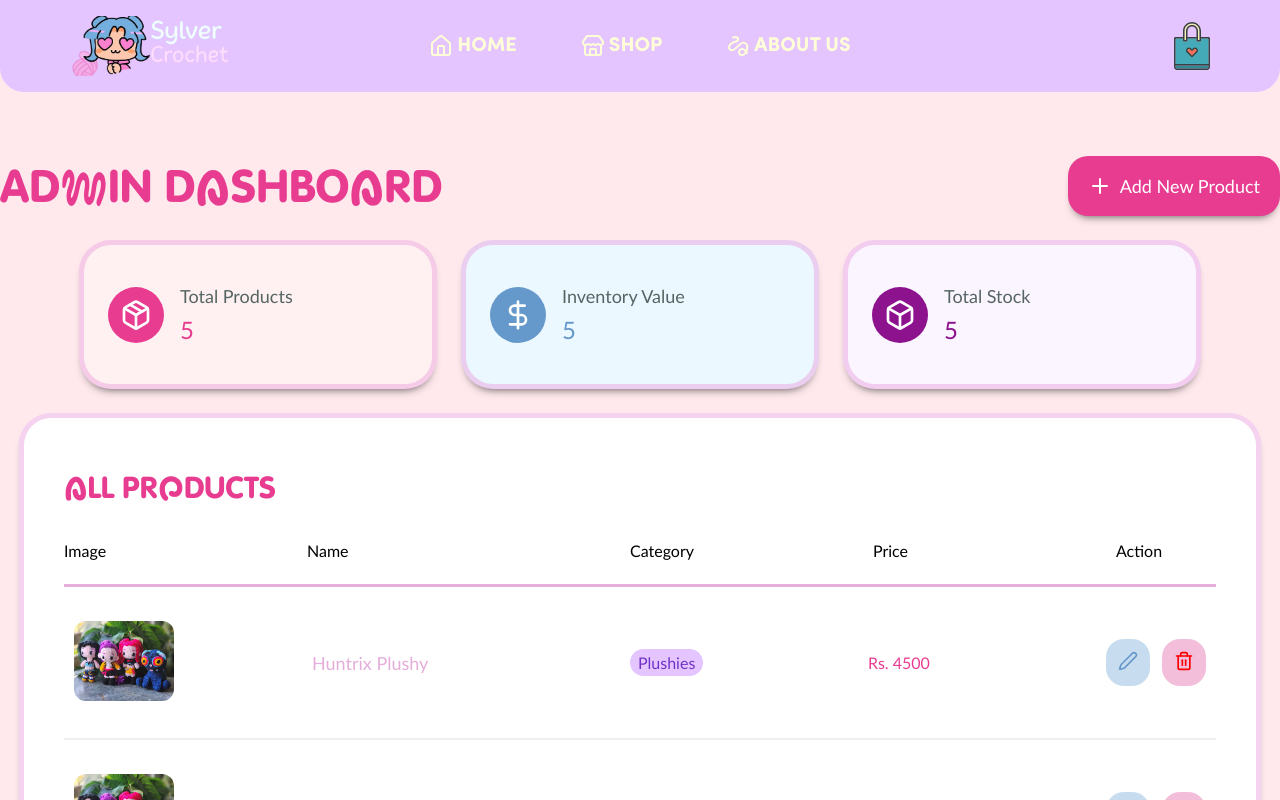
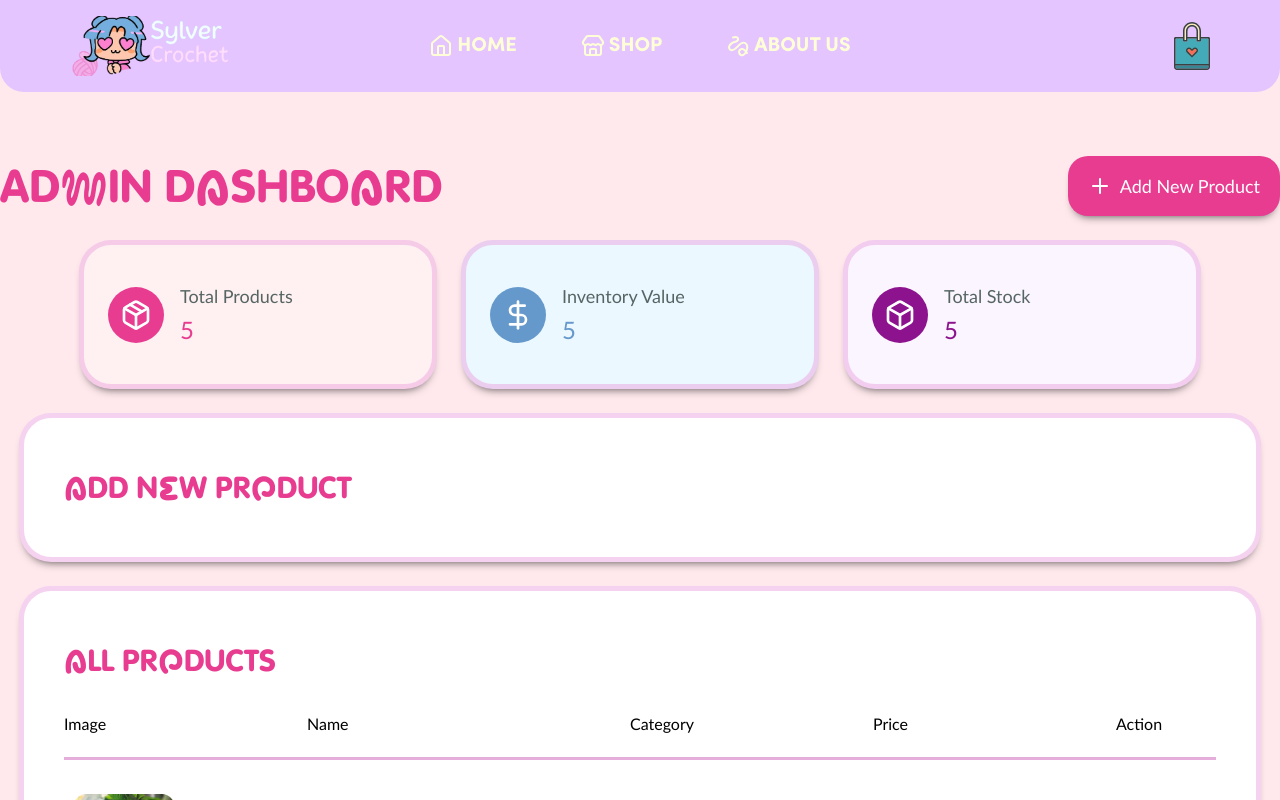
Before and after one commit to fifthmarauder/sylvercrochet, a Next.js app: page /admin in a window 1280 px wide. Shown: the top 800 px of the page. Built offline with nearby package versions, Linux system fonts and the light colour scheme.

Commit message:
Chore: add product feature basicdesign

```diff
--- a/src/app/admin/admin.module.css
+++ b/src/app/admin/admin.module.css
@@ -63,6 +63,18 @@
   box-shadow: 0px 6px 10px -6px rgba(0, 0, 0, 0.7);
 }
 
+.addProductContainer {
+  display: flex;
+  flex-direction: column;
+  gap: 24px;
+  width: 90%;
+  padding: 40px;
+  border: 5px solid #edabe188;
+  border-radius: 32px;
+  background-color: white;
+  box-shadow: 0px 6px 10px -6px rgba(0, 0, 0, 0.7);
+}
+
 .table {
   display: flex;
   justify-content: space-between;
--- a/src/app/admin/page.tsx
+++ b/src/app/admin/page.tsx
@@ -62,6 +62,22 @@ const Admin = () => {
                 </div>
               );
             })}
+          </div>
+          <div className={styles.addProductContainer}>
+            <div
+              className="heading"
+              style={{
+                color: "var(--color-darkPink)",
+                fontSize: "32px",
+                textAlign: "start",
+              }}
+            >
+              <span style={{ fontFamily: "var(--font-knotnoodle)" }}>A</span>DD
+              N<span style={{ fontFamily: "var(--font-knotnoodle)" }}>E</span>W
+              PR
+              <span style={{ fontFamily: "var(--font-knotnoodle)" }}>O</span>
+              DUCT
+            </div>
           </div>
           <div className={styles.productContainer}>
             <div
```
